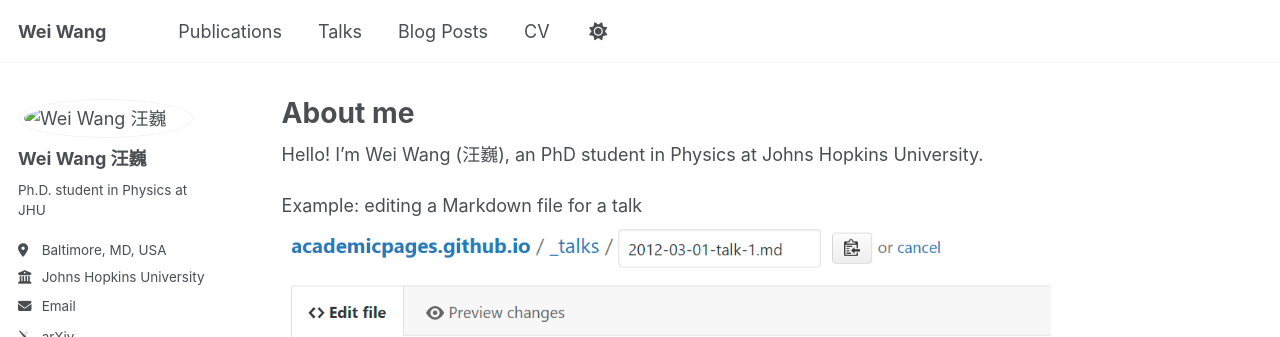
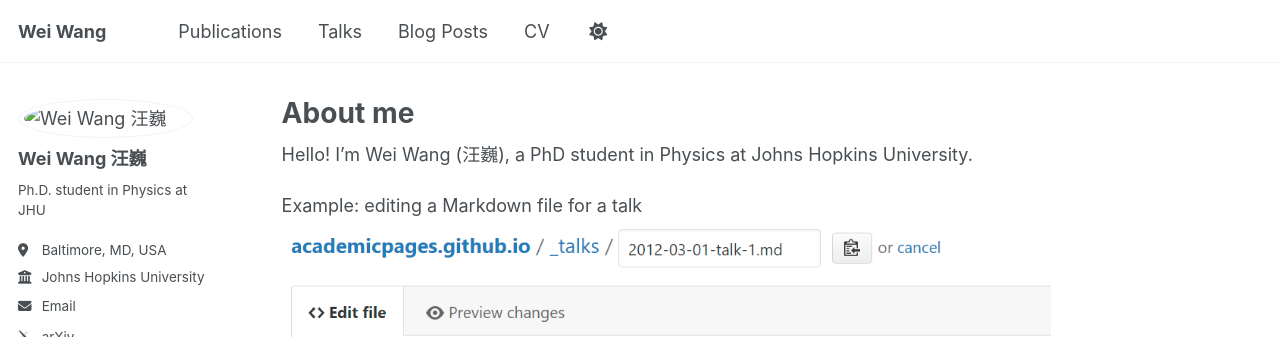
Before and after one commit to wwang721/academicpages, a Jekyll site: the page built from _pages/about.md, in a window 1280 px wide and 1028 px high. Shown: the top 337 px of the window. Built offline with Jekyll 4.4.1, drawn with Linux system fonts in a browser that asks for light colours; some web fonts are replaced; a script that is not in the unit is left out.

```diff
--- a/_config.yml
+++ b/_config.yml
@@ -13,9 +13,9 @@ title                    : "Wei Wang"
 title_separator          : "-"
 name                     : &name "Your Name"
 description              : &description "Your Name's academic portfolio"   # Update this with a general description of your site, this is the default if not overridden by a page
-url                      : https://wwang721.github.io/academicpages # The base hostname & protocol for your site e.g. "https://[your GitHub username].github.io",
+# url                      : https://wwang721.github.io/academicpages # The base hostname & protocol for your site e.g. "https://[your GitHub username].github.io",
                                                            # or if you already have some other page hosted on Github then use "https://[your GitHub username].github.io/[Your Repo Name]"
-baseurl                  : "" # the subpath of your site, e.g. "/blog"
+baseurl                  : "/academicpages" # the subpath of your site, e.g. "/blog"
 repository               : "academicpages/academicpages.github.io"
 
 # Site Author - The following control what appear as part of the author content on the side bar.
--- a/_pages/about.md
+++ b/_pages/about.md
@@ -7,7 +7,7 @@ redirect_from:
   - /about.html
 ---
 
-Hello! I'm Wei Wang (汪巍), an PhD student in Physics at Johns Hopkins University.
+Hello! I'm Wei Wang (汪巍), a PhD student in Physics at Johns Hopkins University.
 
 Example: editing a Markdown file for a talk
 ![Editing a Markdown file for a talk](/images/editing-talk.png)
```
